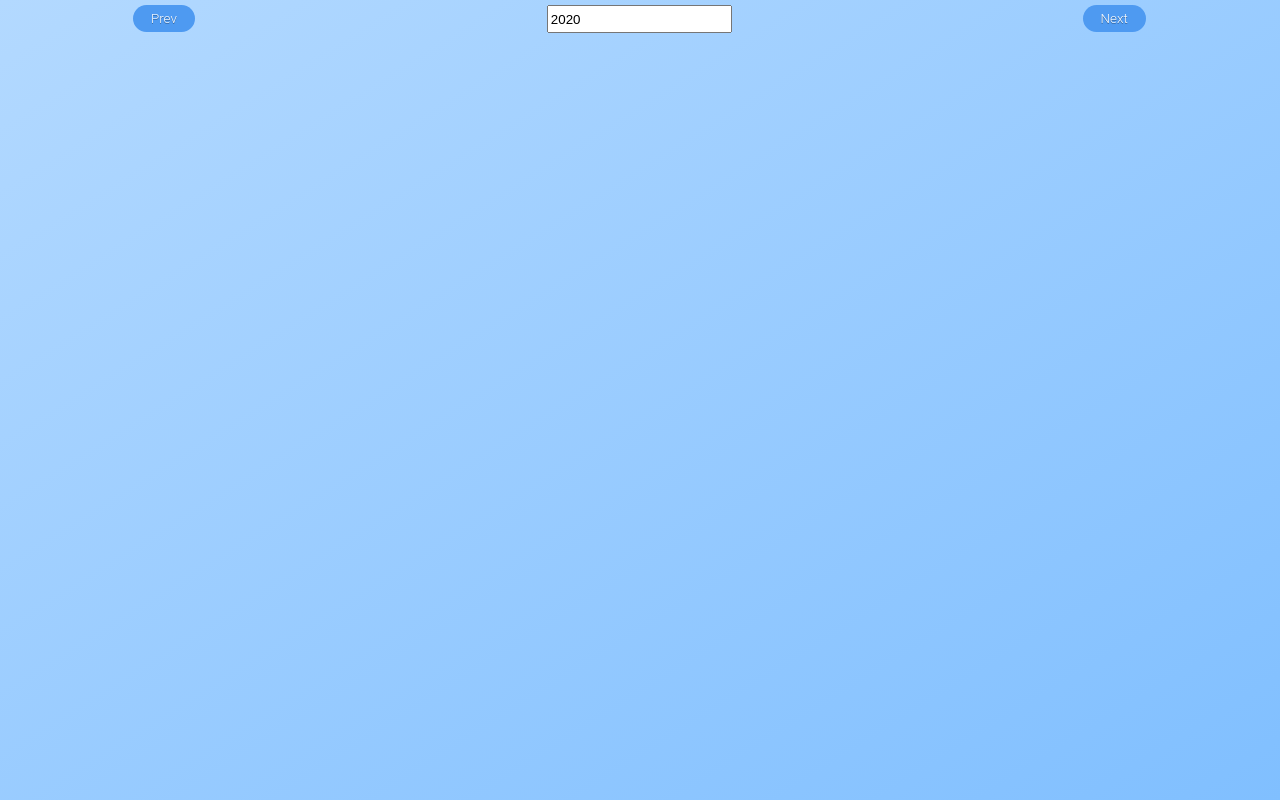
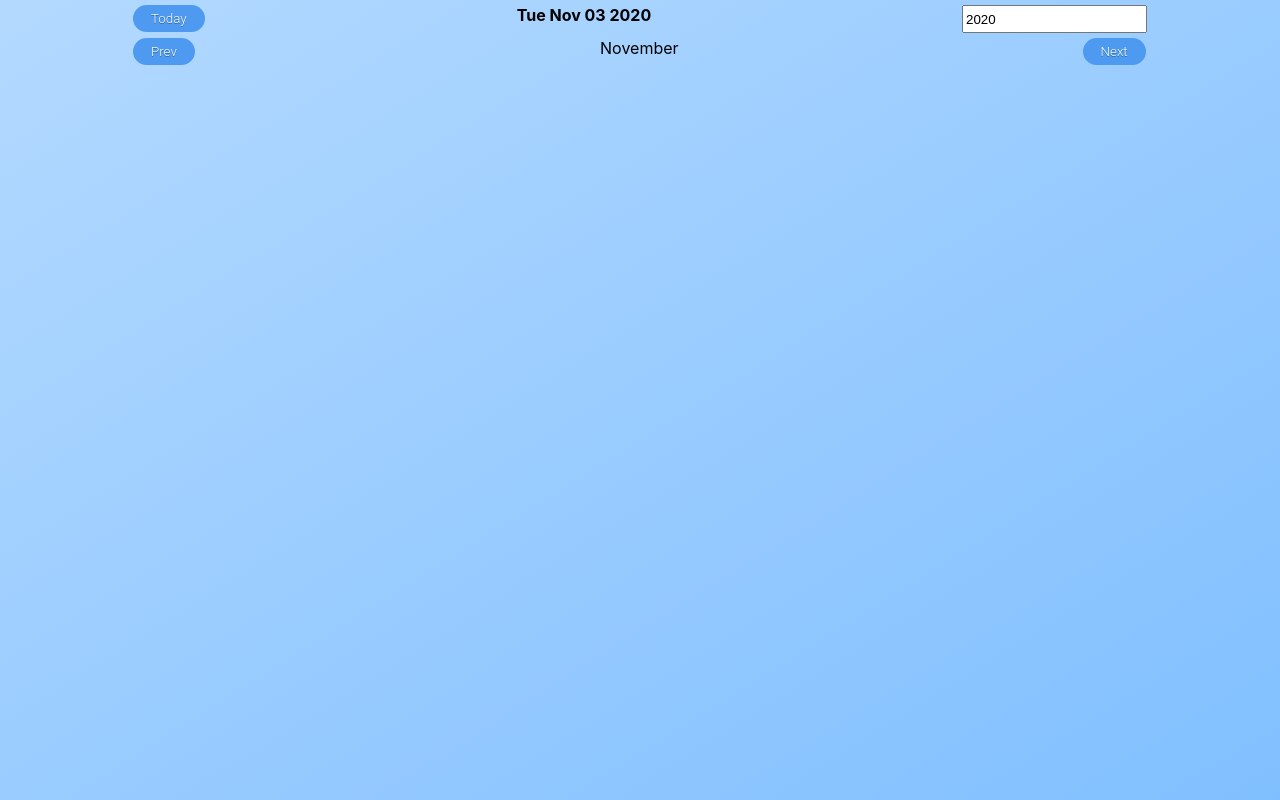
Before and after one commit to sunilsv26/Calander, a React (Create React App) app: page / in a window 1280 px wide. Built offline with nearby package versions, Linux system fonts and the light colour scheme.

Commit message:
#8 Rearranged year comp

```diff
--- a/src/components/calander/calander.js
+++ b/src/components/calander/calander.js
@@ -1,11 +1,23 @@
 import React, { Component } from 'react'
 
 import classes from './calander.module.css';
-import Year  from './yearHeader/year'
+import Year  from './yearHeader/year';
+import Month from './mothHeader/month'
 
 class Calander extends Component{
     state ={
         year:2020,
+        month:'November',
+        today:'',
+    }
+
+    componentDidMount(){
+       this.getTodayHandler()
+    }
+
+    getTodayHandler=()=>{
+        let today = new Date();
+        this.setState({today:today.toDateString()})
     }
 
     yearInputChangeHandler=(event)=>{
@@ -14,7 +26,10 @@ class Calander extends Component{
     render(){
         return(
             <div className={classes.Calander}>
-                <Year year={this.state.year} yearChanged={this.yearInputChangeHandler} />
+                <Year year={this.state.year}
+                yearChanged={this.yearInputChangeHandler}
+                today={this.state.today}/>
+                <Month month={this.state.month} />
             </div>
         )
     }
--- a/src/components/calander/yearHeader/year.js
+++ b/src/components/calander/yearHeader/year.js
@@ -1,15 +1,19 @@
-import React  from 'react';
+import React from "react";
 
-import classes from './year.module.css';
+import classes from "./year.module.css";
 
-const year = (props)=>{
-    return(
-        <div className={classes.Year}>
-            <button>Prev</button>
-            <input type='number' value={props.year} onChange={(event)=>props.yearChanged(event)}/>
-            <button>Next</button>
-        </div>
-    )
-}
+const year = (props) => {
+  return (
+    <div className={classes.Year}>
+      <button>Today</button>
+      <div className={classes.Today}>{props.today}</div>
+      <input
+        type="number"
+        value={props.year}
+        onChange={(event) => props.yearChanged(event)}
+      />
+    </div>
+  );
+};
 
 export default year;
--- a/src/components/calander/yearHeader/year.module.css
+++ b/src/components/calander/yearHeader/year.module.css
@@ -20,4 +20,20 @@ button{
  text-shadow: 0 0.04em 0.04em rgba(0,0,0,0.35);
  text-align:center;
  transition: all 0.2s;
+ cursor: pointer;
+ outline: none;
 }
+
+button:hover{
+    border-color: rgba(255,255,255,1);
+}
+
+.Today{
+    font-weight: bold;
+}
+
+@media (max-width:580px){
+    .Today{
+        display: none;
+    }
+}
```
